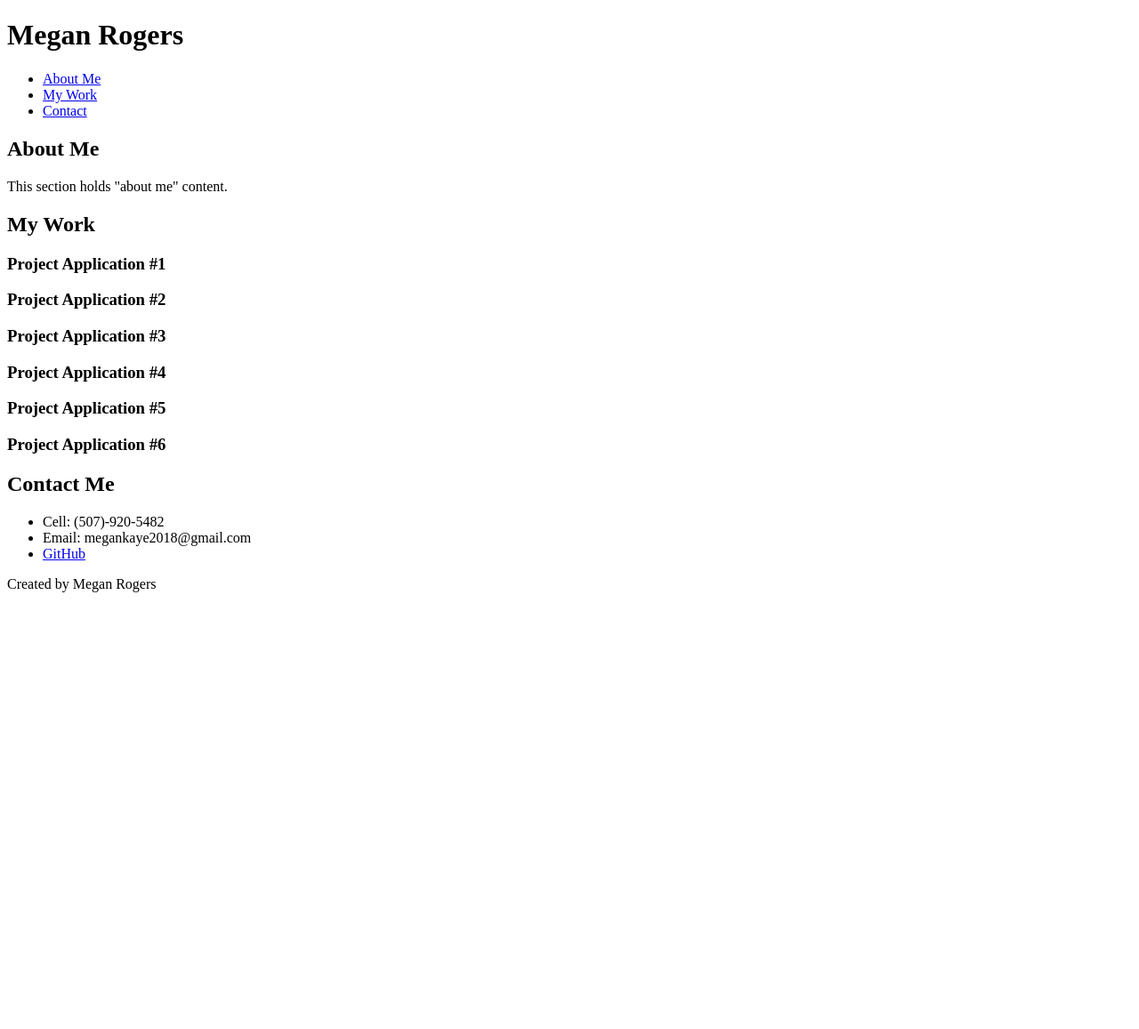
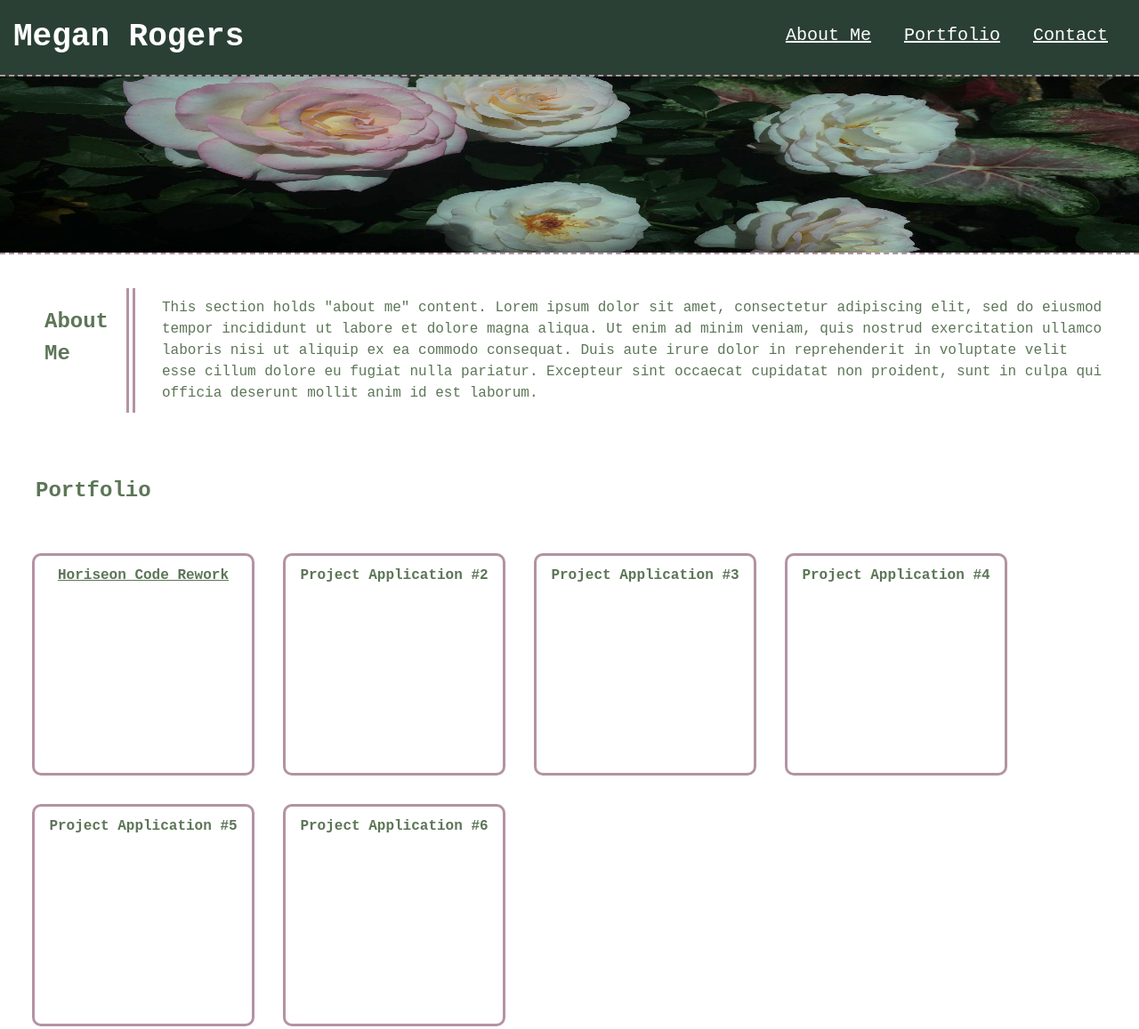
Before and after one commit to megankr/megankr-challengetwo, a plain HTML site: page index.html in a window 1280 px wide. Shown: the top 1157 px of the page at 89% size. Before the commit the page ends 800 px from the top, so only its background shows below. Drawn offline with Linux system fonts and the light colour scheme.

Commit message:
added CSS style sheet

```diff
--- /dev/null
+++ b/assets/css/reset.css
@@ -0,0 +1,23 @@
+* {
+    margin: 0;
+    padding: 0;
+    box-sizing: border-box;
+  }
+
+  html {
+    height: 100%;
+  }
+
+  body {
+    min-height: 100%;
+    line-height: 1;
+    font-family: sans-serif;
+  }
+
+  h1, h2, h3, h4, h5, h6 {
+    font-size: 100%;
+  }
+
+  ol, ul {
+    list-style: none;
+  }
--- /dev/null
+++ b/assets/css/style.css
@@ -0,0 +1,145 @@
+* {
+    box-sizing: border-box;
+    margin: 0;
+    padding: 0;
+}
+
+body {
+    background-color: white;
+    color: #5C7657;
+    font-size: 16px;
+    font-family: 'Courier New', Courier, monospace;
+    line-height: 1.5;
+}
+
+header {
+    display: flex-wrap;
+    padding: 15px;
+    border-bottom: dashed #B393A2;
+    border-width: 2.5px;
+    border-spacing: 5px;
+    font-size: 100%;
+    font-family: 'Courier New', Courier, monospace;
+    background-color: #2A4034;
+    color: white;
+}
+
+h1 {
+    display: inline-block;
+    font-size: 225%;
+}
+
+nav {
+    padding-top: 10px;
+    margin-right: 20px;
+    float: right;
+    font-family: 'Courier New', Courier, monospace;
+    font-size: 125%;
+    list-style-type: none;
+    display: block;
+}
+
+header a {
+    color: white;
+}
+
+li {
+    display: inline-block;
+    margin-left: 25px;
+}
+
+.header-img {
+    height: 200px;
+    width: 100%;
+    border-bottom: dashed #B393A2;
+    border-width: 2.5px;
+    border-spacing: 5px;
+}
+
+h2 {
+    display: block;
+    font-size: 150%;
+    margin-right: 10px;
+}
+
+.aside-left {
+    text-align: left;
+    display: inline-block;
+    margin-top: 10px;
+    margin-bottom: 10px;
+    margin-left: 10px;
+    margin-right: 10px;
+    border-right: 10px double #B393A2;
+    padding: 20px;
+}
+
+.personal-p {
+    display: inline-block;
+    text-align: left;
+    padding: 20px;
+    color: #5C7657;
+}
+
+section {
+    padding: 20px;
+    display: flex;
+}
+
+main {
+    display: flex;
+    padding: 20px;
+    flex-wrap: wrap;
+}
+
+main h2 {
+    padding: 20px;
+}
+
+content {
+    display: flex;
+    flex-wrap: wrap;
+}
+
+.project-card {
+    display: flex;
+    flex-wrap: wrap;
+    justify-content: center;
+    height: 250px;
+    width: 250px;
+    color: #5C7657;
+    margin: 32px 16px 0;
+    padding: 10px;
+    border: solid #B393A2;
+    border-radius: 10px;
+}
+
+article:hover {
+    border: dashed #2A4034;
+    border-width: 2.5px;
+    z-index: 1;
+}
+
+article a {
+    color: #5C7657;
+    font-weight: bold;
+}
+
+.article-one {
+    background-image: url();
+}
+
+.contact-ul {
+    display: inline-flex;
+    flex-wrap: wrap;
+}
+
+footer {
+    text-align: center;
+}
+
+@media screen and (max-width: 768px) {
+    main,
+    nav {
+      flex-direction: column;
+    }
+  }
--- a/index.html
+++ b/index.html
@@ -3,6 +3,8 @@
 <head>
     <meta charset="UTF-8">
     <meta name="viewport" content="width=device-width, initial-scale=1.0">
+    <link rel="stylesheet" href="./assets/css/reset.css">
+    <link rel="stylesheet" href="./assets/css/style.css">
     <title>Megan Roger's Portfolio</title>
 </head>
 <body>
@@ -11,43 +13,48 @@
         <nav>
             <ul>
                 <li><a href="#about-me">About Me</a></li>
-                <li><a href="#my-work">My Work</a></li>
+                <li><a href="#portfolio">Portfolio</a></li>
                 <li><a href="#contact">Contact</a></li>
             </ul>
         </nav>
-    <article>
-        <h2>About Me</h2>
-        <p>This section holds "about me" content.</p>
-    </article>
-    <article>
-        <h2>My Work</h2>
-        <section>
-            <h3>Project Application #1</h3>
-        </section>
-        <section>
-            <h3>Project Application #2</h3>
-        </section>
-        <section>
-            <h3>Project Application #3</h3>
-        </section>
-        <section>
-            <h3>Project Application #4</h3>
-        </section>
-        <section>
-            <h3>Project Application #5</h3>
-        </section>
-        <section>
-            <h3>Project Application #6</h3>
-        </section>
-    </article>
+    </header>
+    <img class="header-img" src="./assets/flower-temporary.jpg" alt="">
     <section>
-        <h2>Contact Me</h2>
-        <ul>
-            <li>Cell: (507)-920-5482</li>
-            <li>Email: megankaye2018@gmail.com</li>
-            <li><a href="https://github.com/megankr">GitHub</a></li>
-        </ul>
+        <h2 id="#about-me" class="aside-left">About Me</h2>
+            <p class="personal-p">This section holds "about me" content. Lorem ipsum dolor sit amet, consectetur adipiscing elit, sed do eiusmod tempor incididunt ut labore et dolore magna aliqua. Ut enim ad minim veniam, quis nostrud exercitation ullamco laboris nisi ut aliquip ex ea commodo consequat. Duis aute irure dolor in reprehenderit in voluptate velit esse cillum dolore eu fugiat nulla pariatur. Excepteur sint occaecat cupidatat non proident, sunt in culpa qui officia deserunt mollit anim id est laborum.</p>
     </section>
+    <main>
+        <h2 id="#portfolio">Portfolio</h2>
+            <content>
+                <article class="project-card">
+                    <a href="https://megankr.github.io/challenge-one/" class="link-click">Horiseon Code Rework</a>
+                    <span role="img" class="article-one"></span>
+                </article>
+                <article class="project-card">
+                    <h4>Project Application #2</h4>
+                </article>
+                <article class="project-card">
+                    <h4>Project Application #3</h4>
+                </article>
+                <article class="project-card">
+                    <h4>Project Application #4</h4>
+                </article>
+                <article class="project-card">
+                    <h4>Project Application #5</h4>
+                </article>
+                <article class="project-card">
+                    <h4>Project Application #6</h4>
+                </article>
+            </content>
+        </main>
+    <div>
+        <h2 id="contact" class="aside-left">Contact Me</h2>
+            <ul class="contact-ul">
+                <li>Cell: (507)-920-5482</li>
+                <li>Email: megankaye2018@gmail.com</li>
+                <li><a href="https://github.com/megankr">GitHub</a></li>
+            </ul>
+        </div>
     <footer>Created by Megan Rogers</footer>
 </body>
 </html>
```
Also changed, not shown: assets/flower-temporary.jpg (added), 1 other file.
